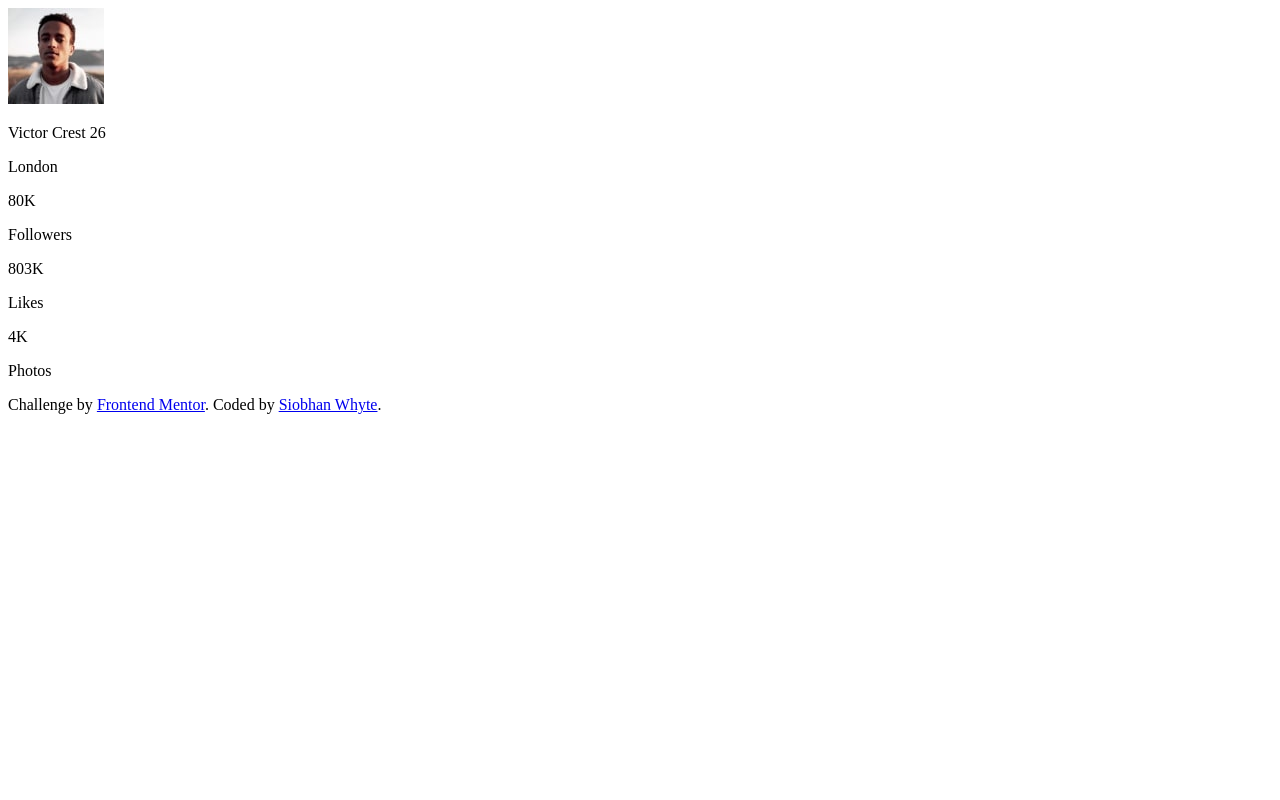
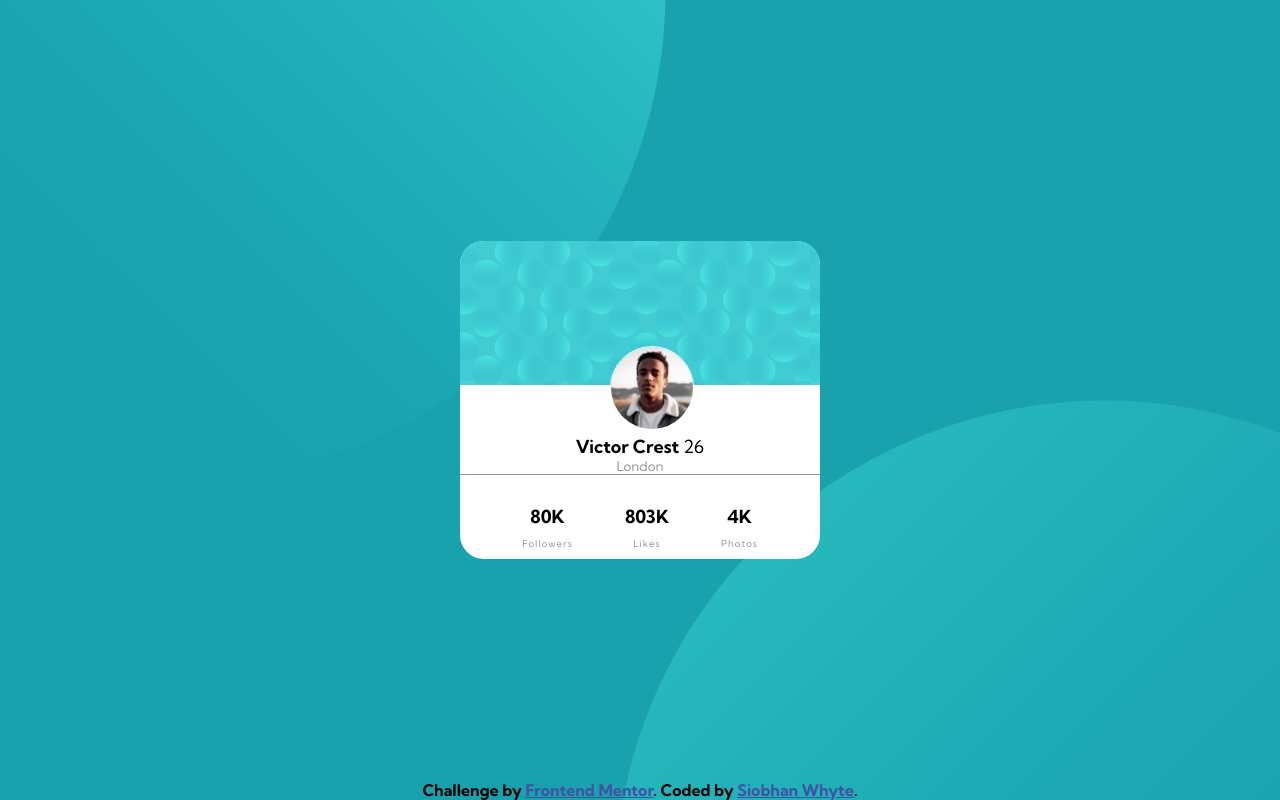
Before and after one commit to SiobhanWhyte/profile-card-component-main, a plain HTML site: page index.html in a window 1280 px wide. Drawn offline with Linux system fonts and the light colour scheme.

Commit message:
css file added

```diff
--- a/index.html
+++ b/index.html
@@ -6,7 +6,7 @@
   <meta name="viewport" content="width=device-width, initial-scale=1.0"> <!-- displays site properly based on user's device -->
   <link rel="preconnect" href="https://fonts.gstatic.com">
   <link href="https://fonts.googleapis.com/css2?family=Kumbh+Sans:wght@300;400;700&display=swap" rel="stylesheet">
-  <link rel="stylesheet" href="css/styles.css">
+  <link rel="stylesheet" href="style.css">
   <link rel="icon" type="image/png" sizes="32x32" href="./images/favicon-32x32.png">
   <title>Frontend Mentor | Profile card component</title>
 </head>
--- a/style.css
+++ b/style.css
@@ -34,7 +34,7 @@
   }
 
   .card-header {
-    background: url("../images/bg-pattern-card.svg");
+    background: url("./images/bg-pattern-card.svg");
     border-radius: 1.5rem 1.5rem 0 0;
     min-height: 9rem;
   }
```
